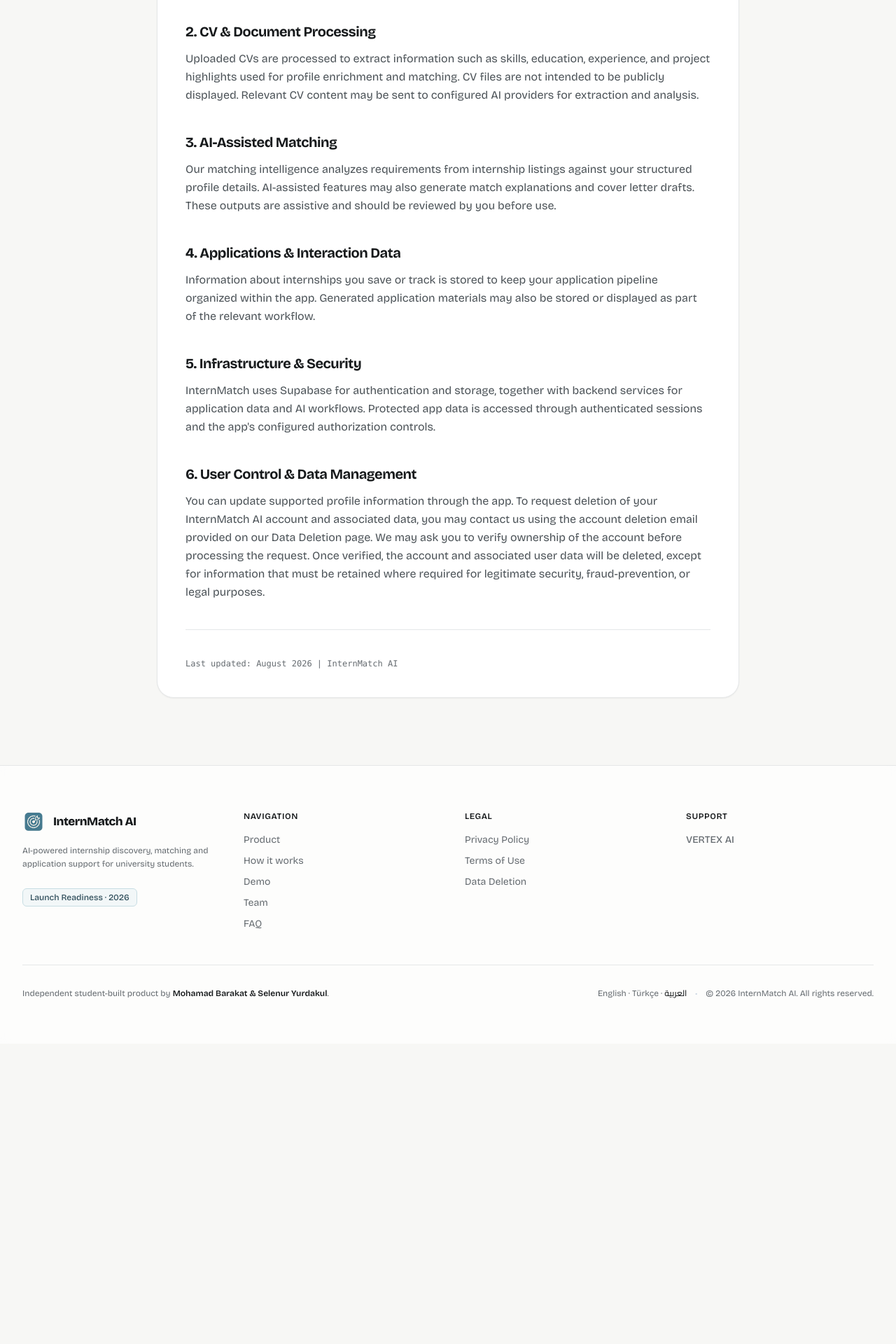
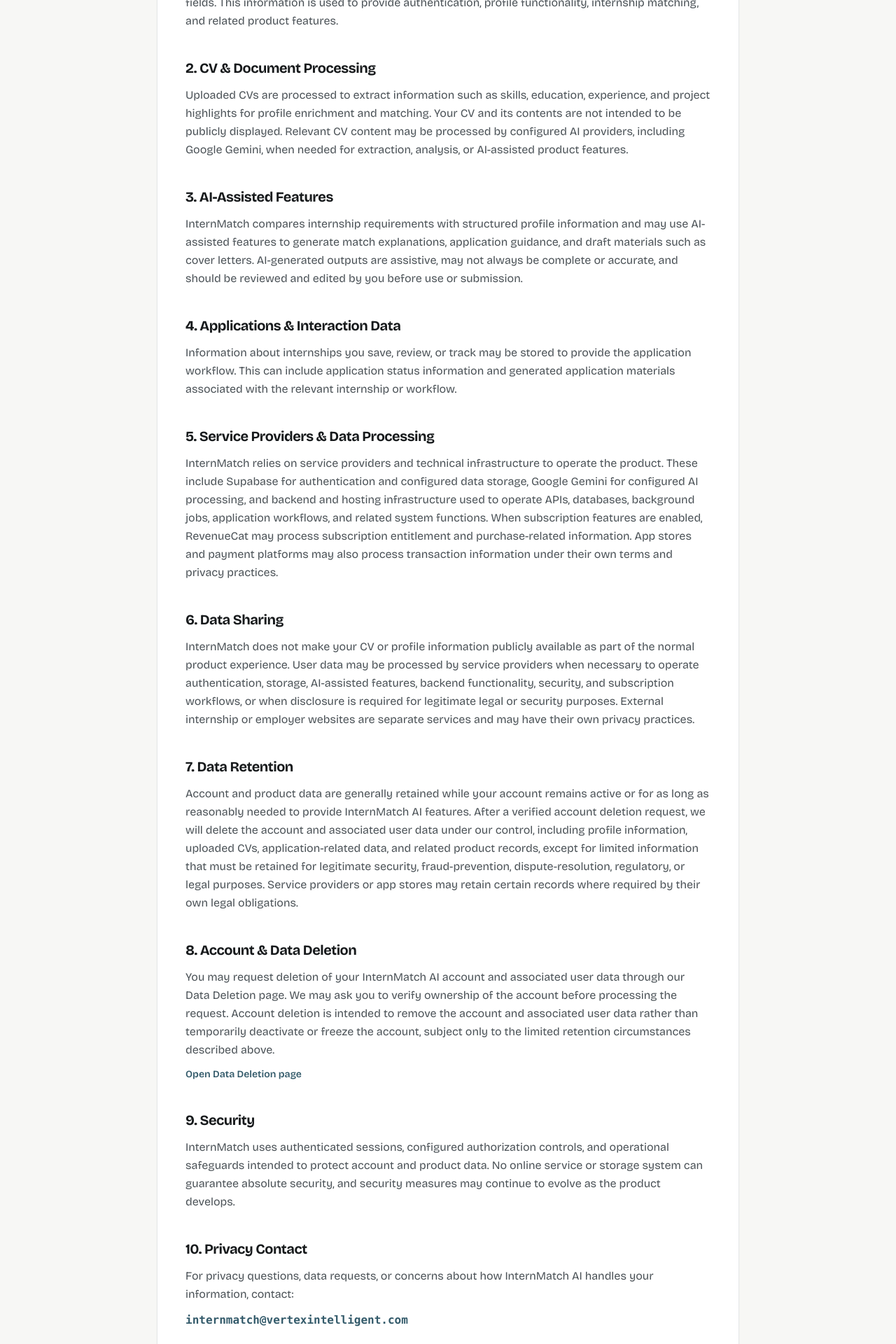
Before and after one commit to vertex-intelligent-org/InternMatch-AI-Marketing-Landing-Page, a Next.js app: page /privacy in a window 1280 px wide. Shown: the part 660-2580 px from the top of the page at 70% size. Before the commit the page ends 2151 px from the top, so only its background shows below. Built offline with nearby package versions, Linux system fonts and the light colour scheme.

Commit message:
feat: strengthen privacy and account deletion policies

```diff
--- a/src/app/data-deletion/page.tsx
+++ b/src/app/data-deletion/page.tsx
@@ -5,10 +5,12 @@
 import { Footer } from "@/components/Footer";
 import { ArrowRightIcon } from "@/components/Icons";
 
+const DELETION_EMAIL = "internmatch@vertexintelligent.com";
+
 export const metadata: Metadata = {
   title: "Request Account Deletion | InternMatch AI",
   description:
-    "If you would like to delete your InternMatch AI account and associated user data, you can request deletion by email.",
+    "Request deletion of your InternMatch AI account and associated user data.",
 };
 
 export default function DataDeletionPage() {
@@ -17,7 +19,6 @@
       <Navbar />
 
       <main className="flex-1 max-w-4xl w-full mx-auto px-4 sm:px-6 lg:px-8 pt-32 sm:pt-36 pb-20 sm:pb-24">
-        {/* Navigation Breadcrumb */}
         <Link
           href="/"
           className="inline-flex items-center gap-1.5 text-xs font-semibold text-[#345B6B] hover:text-[#2D4C59] transition-colors mb-8 group"
@@ -28,103 +29,169 @@
           Back to Homepage
         </Link>
 
-        {/* Legal Page Hero */}
         <header className="mb-8">
           <h1 className="text-3xl sm:text-4xl lg:text-5xl font-extrabold text-[#171A1C] tracking-tight">
             Request Account Deletion
           </h1>
+
           <p className="text-base sm:text-lg font-medium text-[#656B70] mt-2">
             Data &amp; Account Deletion
           </p>
         </header>
 
-        {/* Small Intro Card */}
         <div className="p-6 sm:p-7 rounded-2xl bg-white border border-[#E5E7E8] shadow-xs mb-8">
           <span className="inline-block px-2.5 py-1 rounded-md text-[11px] font-bold tracking-wider uppercase bg-[#F2F7F8] text-[#2D4C59] border border-[#C7DDE3] mb-3">
             ACCOUNT DELETION
           </span>
+
           <p className="text-sm sm:text-base text-[#171A1C] leading-relaxed font-normal">
-            If you would like to delete your InternMatch AI account and associated user data, you can request deletion by email.
+            You can use this page to request deletion of your InternMatch AI
+            account and associated user data, including if you no longer have
+            access to the mobile app.
           </p>
         </div>
 
-        {/* Sections */}
         <article className="rounded-2xl sm:rounded-3xl bg-white border border-[#E5E7E8] p-6 sm:p-10 shadow-xs">
           <div className="space-y-8 sm:space-y-10">
-            {/* Section 1: How to request deletion */}
             <section aria-labelledby="section-how-to-request">
               <h2
                 id="section-how-to-request"
                 className="text-lg sm:text-xl font-bold text-[#171A1C] tracking-tight mb-3"
               >
-                How to request deletion
+                1. How to request deletion
               </h2>
+
               <div className="text-sm sm:text-base text-[#4B5257] leading-relaxed space-y-4">
                 <p>
-                  Send an email from the email address associated with your InternMatch AI account to:
+                  Send an email from the email address associated with your
+                  InternMatch AI account to:
                 </p>
-                <div className="p-3.5 sm:p-4 rounded-xl bg-[#F2F7F8] border border-[#C7DDE3] text-[#2D4C59] font-mono font-semibold text-sm sm:text-base select-all">
-                  internmatch@vertexintelligent.com
-                </div>
+
+                <a
+                  href={`mailto:${DELETION_EMAIL}?subject=InternMatch%20AI%20Account%20Deletion%20Request`}
+                  className="block p-3.5 sm:p-4 rounded-xl bg-[#F2F7F8] border border-[#C7DDE3] text-[#2D4C59] font-mono font-semibold text-sm sm:text-base break-all hover:border-[#8DB2BD] transition-colors"
+                >
+                  {DELETION_EMAIL}
+                </a>
+
                 <p>Use the subject:</p>
+
                 <div className="p-3 sm:p-3.5 rounded-xl bg-[#F7F7F5] border border-[#E5E7E8] text-[#171A1C] font-mono text-xs sm:text-sm select-all">
                   InternMatch AI — Account Deletion Request
                 </div>
+
                 <p>Include the following information:</p>
+
                 <ul className="list-disc list-inside space-y-1.5 text-[#4B5257] pl-1">
                   <li>Your full name</li>
-                  <li>The email address associated with your InternMatch AI account</li>
-                  <li>A clear statement that you want your InternMatch AI account deleted</li>
+                  <li>
+                    The email address associated with your InternMatch AI
+                    account
+                  </li>
+                  <li>
+                    A clear statement that you want your InternMatch AI account
+                    deleted
+                  </li>
                 </ul>
               </div>
             </section>
 
-            {/* Section 2: Verification */}
             <section aria-labelledby="section-verification">
               <h2
                 id="section-verification"
                 className="text-lg sm:text-xl font-bold text-[#171A1C] tracking-tight mb-3"
               >
-                Verification
+                2. Verification
               </h2>
+
               <p className="text-sm sm:text-base text-[#4B5257] leading-relaxed">
-                We may contact you to verify ownership of the account before processing the deletion request.
+                We may contact you to verify ownership of the account before
+                processing the deletion request. This helps prevent
+                unauthorized deletion requests.
               </p>
             </section>
 
-            {/* Section 3: What happens after verification */}
-            <section aria-labelledby="section-after-verification">
+            <section aria-labelledby="section-what-is-deleted">
               <h2
-                id="section-after-verification"
+                id="section-what-is-deleted"
                 className="text-lg sm:text-xl font-bold text-[#171A1C] tracking-tight mb-3"
               >
-                What happens after verification
+                3. What happens after verification
               </h2>
+
               <p className="text-sm sm:text-base text-[#4B5257] leading-relaxed">
-                After account ownership is verified, we will delete the account and associated user data, except for information that must be retained where required for legitimate security, fraud-prevention, or legal purposes.
+                After account ownership is verified, we will delete the
+                InternMatch AI account and associated user data under our
+                control, including profile information, uploaded CVs,
+                application-related data, and related product records. Limited
+                information may be retained where necessary for legitimate
+                security, fraud-prevention, dispute-resolution, regulatory, or
+                legal purposes.
               </p>
             </section>
 
-            {/* Section 4: Important */}
-            <section aria-labelledby="section-important">
+            <section aria-labelledby="section-provider-records">
               <h2
-                id="section-important"
+                id="section-provider-records"
                 className="text-lg sm:text-xl font-bold text-[#171A1C] tracking-tight mb-3"
               >
-                Important
+                4. Service-provider and transaction records
               </h2>
+
               <p className="text-sm sm:text-base text-[#4B5257] leading-relaxed">
-                You do not need to reinstall the app in order to request account deletion. You can use this page at any time to start the deletion request process.
+                Some service providers, app stores, or payment platforms may
+                retain limited records where required by their own legal or
+                operational obligations. When subscription features are
+                enabled, this may include subscription or transaction records
+                processed by RevenueCat or the applicable app store. Retention
+                of such records does not keep your InternMatch AI account
+                active.
               </p>
+            </section>
+
+            <section aria-labelledby="section-external-access">
+              <h2
+                id="section-external-access"
+                className="text-lg sm:text-xl font-bold text-[#171A1C] tracking-tight mb-3"
+              >
+                5. Accessing this deletion resource
+              </h2>
+
+              <p className="text-sm sm:text-base text-[#4B5257] leading-relaxed">
+                You do not need to reinstall the app to submit a deletion
+                request. This page is available as an external account deletion
+                resource so that you can request deletion even if you no longer
+                have access to the app.
+              </p>
+            </section>
+
+            <section aria-labelledby="section-privacy-policy">
+              <h2
+                id="section-privacy-policy"
+                className="text-lg sm:text-xl font-bold text-[#171A1C] tracking-tight mb-3"
+              >
+                6. More information
+              </h2>
+
+              <p className="text-sm sm:text-base text-[#4B5257] leading-relaxed">
+                For more information about data processing, AI providers,
+                service providers, retention, and privacy rights, review the
+                InternMatch AI Privacy Policy.
+              </p>
+
+              <Link
+                href="/privacy"
+                className="inline-flex mt-3 text-sm font-semibold text-[#345B6B] hover:text-[#2D4C59] transition-colors"
+              >
+                Read the Privacy Policy
+              </Link>
             </section>
           </div>
 
-          {/* Divider */}
           <hr className="my-8 sm:my-10 border-[#E5E7E8]" />
 
-          {/* Last Updated Note */}
           <p className="text-xs font-mono text-[#656B70]">
-            Last updated: August 2026 | InternMatch AI
+            Last updated: September 2026 | InternMatch AI
           </p>
         </article>
       </main>
--- a/src/app/privacy/page.tsx
+++ b/src/app/privacy/page.tsx
@@ -4,6 +4,8 @@
 import { Navbar } from "@/components/Navbar";
 import { Footer } from "@/components/Footer";
 import { ArrowRightIcon } from "@/components/Icons";
+
+const PRIVACY_EMAIL = "internmatch@vertexintelligent.com";
 
 export const metadata: Metadata = {
   title: "Privacy Policy | InternMatch AI",
@@ -15,32 +17,47 @@
   {
     id: "account-profile",
     title: "1. Account & Profile Information",
-    body: "When you create an account, InternMatch stores the account and profile information you provide, such as your email address, full name, account type, and supported profile fields. This information is used to provide authentication, profile features, and matching.",
+    body: "When you create or use an InternMatch AI account, we process account and profile information such as your email address, full name, account type, authentication identifiers, and supported profile fields. This information is used to provide authentication, profile functionality, internship matching, and related product features.",
   },
   {
     id: "cv-processing",
     title: "2. CV & Document Processing",
-    body: "Uploaded CVs are processed to extract information such as skills, education, experience, and project highlights used for profile enrichment and matching. CV files are not intended to be publicly displayed. Relevant CV content may be sent to configured AI providers for extraction and analysis.",
+    body: "Uploaded CVs are processed to extract information such as skills, education, experience, and project highlights for profile enrichment and matching. Your CV and its contents are not intended to be publicly displayed. Relevant CV content may be processed by configured AI providers, including Google Gemini, when needed for extraction, analysis, or AI-assisted product features.",
   },
   {
-    id: "ai-matching",
-    title: "3. AI-Assisted Matching",
-    body: "Our matching intelligence analyzes requirements from internship listings against your structured profile details. AI-assisted features may also generate match explanations and cover letter drafts. These outputs are assistive and should be reviewed by you before use.",
+    id: "ai-features",
+    title: "3. AI-Assisted Features",
+    body: "InternMatch compares internship requirements with structured profile information and may use AI-assisted features to generate match explanations, application guidance, and draft materials such as cover letters. AI-generated outputs are assistive, may not always be complete or accurate, and should be reviewed and edited by you before use or submission.",
   },
   {
     id: "applications-data",
     title: "4. Applications & Interaction Data",
-    body: "Information about internships you save or track is stored to keep your application pipeline organized within the app. Generated application materials may also be stored or displayed as part of the relevant workflow.",
+    body: "Information about internships you save, review, or track may be stored to provide the application workflow. This can include application status information and generated application materials associated with the relevant internship or workflow.",
   },
   {
-    id: "infrastructure-security",
-    title: "5. Infrastructure & Security",
-    body: "InternMatch uses Supabase for authentication and storage, together with backend services for application data and AI workflows. Protected app data is accessed through authenticated sessions and the app's configured authorization controls.",
+    id: "service-providers",
+    title: "5. Service Providers & Data Processing",
+    body: "InternMatch relies on service providers and technical infrastructure to operate the product. These include Supabase for authentication and configured data storage, Google Gemini for configured AI processing, and backend and hosting infrastructure used to operate APIs, databases, background jobs, application workflows, and related system functions. When subscription features are enabled, RevenueCat may process subscription entitlement and purchase-related information. App stores and payment platforms may also process transaction information under their own terms and privacy practices.",
   },
   {
-    id: "user-control",
-    title: "6. User Control & Data Management",
-    body: "You can update supported profile information through the app. To request deletion of your InternMatch AI account and associated data, you may contact us using the account deletion email provided on our Data Deletion page. We may ask you to verify ownership of the account before processing the request. Once verified, the account and associated user data will be deleted, except for information that must be retained where required for legitimate security, fraud-prevention, or legal purposes.",
+    id: "data-sharing",
+    title: "6. Data Sharing",
+    body: "InternMatch does not make your CV or profile information publicly available as part of the normal product experience. User data may be processed by service providers when necessary to operate authentication, storage, AI-assisted features, backend functionality, security, and subscription workflows, or when disclosure is required for legitimate legal or security purposes. External internship or employer websites are separate services and may have their own privacy practices.",
+  },
+  {
+    id: "data-retention",
+    title: "7. Data Retention",
+    body: "Account and product data are generally retained while your account remains active or for as long as reasonably needed to provide InternMatch AI features. After a verified account deletion request, we will delete the account and associated user data under our control, including profile information, uploaded CVs, application-related data, and related product records, except for limited information that must be retained for legitimate security, fraud-prevention, dispute-resolution, regulatory, or legal purposes. Service providers or app stores may retain certain records where required by their own legal obligations.",
+  },
+  {
+    id: "account-deletion",
+    title: "8. Account & Data Deletion",
+    body: "You may request deletion of your InternMatch AI account and associated user data through our Data Deletion page. We may ask you to verify ownership of the account before processing the request. Account deletion is intended to remove the account and associated user data rather than temporarily deactivate or freeze the account, subject only to the limited retention circumstances described above.",
+  },
+  {
+    id: "security",
+    title: "9. Security",
+    body: "InternMatch uses authenticated sessions, configured authorization controls, and operational safeguards intended to protect account and product data. No online service or storage system can guarantee absolute security, and security measures may continue to evolve as the product develops.",
   },
 ];
 
@@ -50,7 +67,6 @@
       <Navbar />
 
       <main className="flex-1 max-w-4xl w-full mx-auto px-4 sm:px-6 lg:px-8 pt-32 sm:pt-36 pb-20 sm:pb-24">
-        {/* Navigation Breadcrumb */}
         <Link
           href="/"
           className="inline-flex items-center gap-1.5 text-xs font-semibold text-[#345B6B] hover:text-[#2D4C59] transition-colors mb-8 group"
@@ -61,7 +77,6 @@
           Back to Homepage
         </Link>
 
-        {/* Legal Page Hero */}
         <header className="mb-8">
           <h1 className="text-3xl sm:text-4xl lg:text-5xl font-extrabold text-[#171A1C] tracking-tight">
             Privacy Policy
@@ -71,40 +86,74 @@
           </p>
         </header>
 
-        {/* Small Intro Card */}
         <div className="p-6 sm:p-7 rounded-2xl bg-white border border-[#E5E7E8] shadow-xs mb-8">
           <span className="inline-block px-2.5 py-1 rounded-md text-[11px] font-bold tracking-wider uppercase bg-[#F2F7F8] text-[#2D4C59] border border-[#C7DDE3] mb-3">
             PRIVACY OVERVIEW
           </span>
+
           <p className="text-sm sm:text-base text-[#171A1C] leading-relaxed font-normal">
-            InternMatch AI is an assistive platform designed to help students and early-career candidates discover relevant internship opportunities. This policy explains how data is handled when using InternMatch AI.
+            InternMatch AI is an assistive platform designed to help students
+            and early-career candidates discover and evaluate relevant
+            internship opportunities. This policy explains how information is
+            processed when using InternMatch AI.
           </p>
         </div>
 
-        {/* Sections 1–6 */}
         <article className="rounded-2xl sm:rounded-3xl bg-white border border-[#E5E7E8] p-6 sm:p-10 shadow-xs">
           <div className="space-y-8 sm:space-y-10">
             {SECTIONS.map((section) => (
-              <section key={section.id} aria-labelledby={`section-${section.id}`}>
+              <section
+                key={section.id}
+                aria-labelledby={`section-${section.id}`}
+              >
                 <h2
                   id={`section-${section.id}`}
                   className="text-lg sm:text-xl font-bold text-[#171A1C] tracking-tight mb-3"
                 >
                   {section.title}
                 </h2>
+
                 <p className="text-sm sm:text-base text-[#4B5257] leading-relaxed">
                   {section.body}
                 </p>
+
+                {section.id === "account-deletion" ? (
+                  <Link
+                    href="/data-deletion"
+                    className="inline-flex mt-3 text-sm font-semibold text-[#345B6B] hover:text-[#2D4C59] transition-colors"
+                  >
+                    Open Data Deletion page
+                  </Link>
+                ) : null}
               </section>
             ))}
+
+            <section aria-labelledby="section-privacy-contact">
+              <h2
+                id="section-privacy-contact"
+                className="text-lg sm:text-xl font-bold text-[#171A1C] tracking-tight mb-3"
+              >
+                10. Privacy Contact
+              </h2>
+
+              <p className="text-sm sm:text-base text-[#4B5257] leading-relaxed">
+                For privacy questions, data requests, or concerns about how
+                InternMatch AI handles your information, contact:
+              </p>
+
+              <a
+                href={`mailto:${PRIVACY_EMAIL}?subject=InternMatch%20AI%20Privacy%20Inquiry`}
+                className="inline-flex mt-3 font-mono text-sm sm:text-base font-semibold text-[#345B6B] hover:text-[#2D4C59] transition-colors"
+              >
+                {PRIVACY_EMAIL}
+              </a>
+            </section>
           </div>
 
-          {/* Divider */}
           <hr className="my-8 sm:my-10 border-[#E5E7E8]" />
 
-          {/* Last Updated Note */}
           <p className="text-xs font-mono text-[#656B70]">
-            Last updated: August 2026 | InternMatch AI
+            Last updated: September 2026 | InternMatch AI
           </p>
         </article>
       </main>
```
